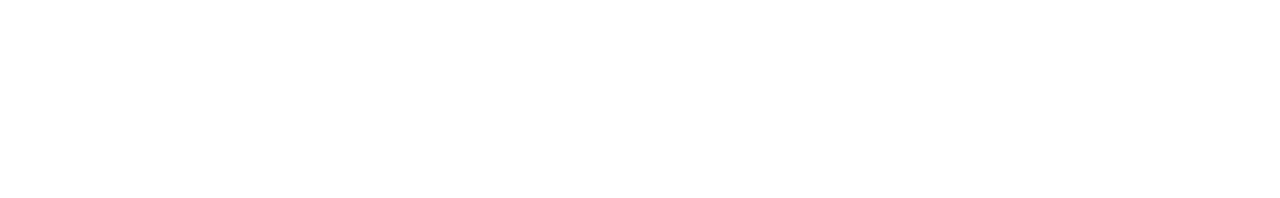
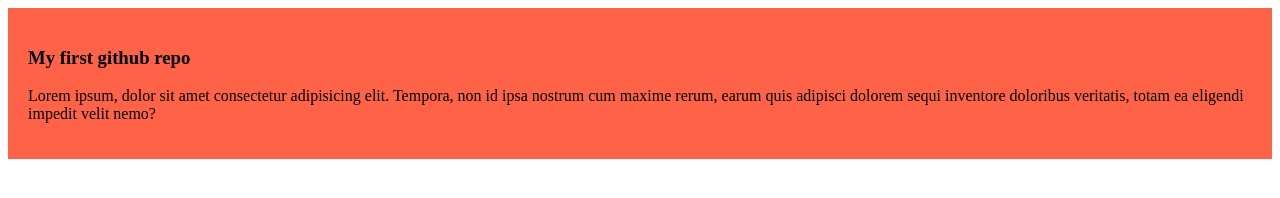
Before and after one commit to shahinur69/my-first-github-repo, a plain HTML site: page index.html in a window 1280 px wide. Drawn offline with Linux system fonts and the light colour scheme.

Commit message:
added my first github

```diff
--- /dev/null
+++ b/css/style.css
@@ -0,0 +1,4 @@
+div{
+    background-color: tomato;
+    padding: 20px;
+}
--- a/index.html
+++ b/index.html
@@ -4,8 +4,12 @@
     <meta charset="UTF-8">
     <meta name="viewport" content="width=device-width, initial-scale=1.0">
     <title>first  github</title>
+    <link rel="stylesheet" href="css/style.css">
 </head>
 <body>
-
+    <div>
+        <h3>My first github repo</h3>
+        <p>Lorem ipsum, dolor sit amet consectetur adipisicing elit. Tempora, non id ipsa nostrum cum maxime rerum, earum quis adipisci dolorem sequi inventore doloribus veritatis, totam ea eligendi impedit velit nemo?</p>
+    </div>
 </body>
 </html>
```
